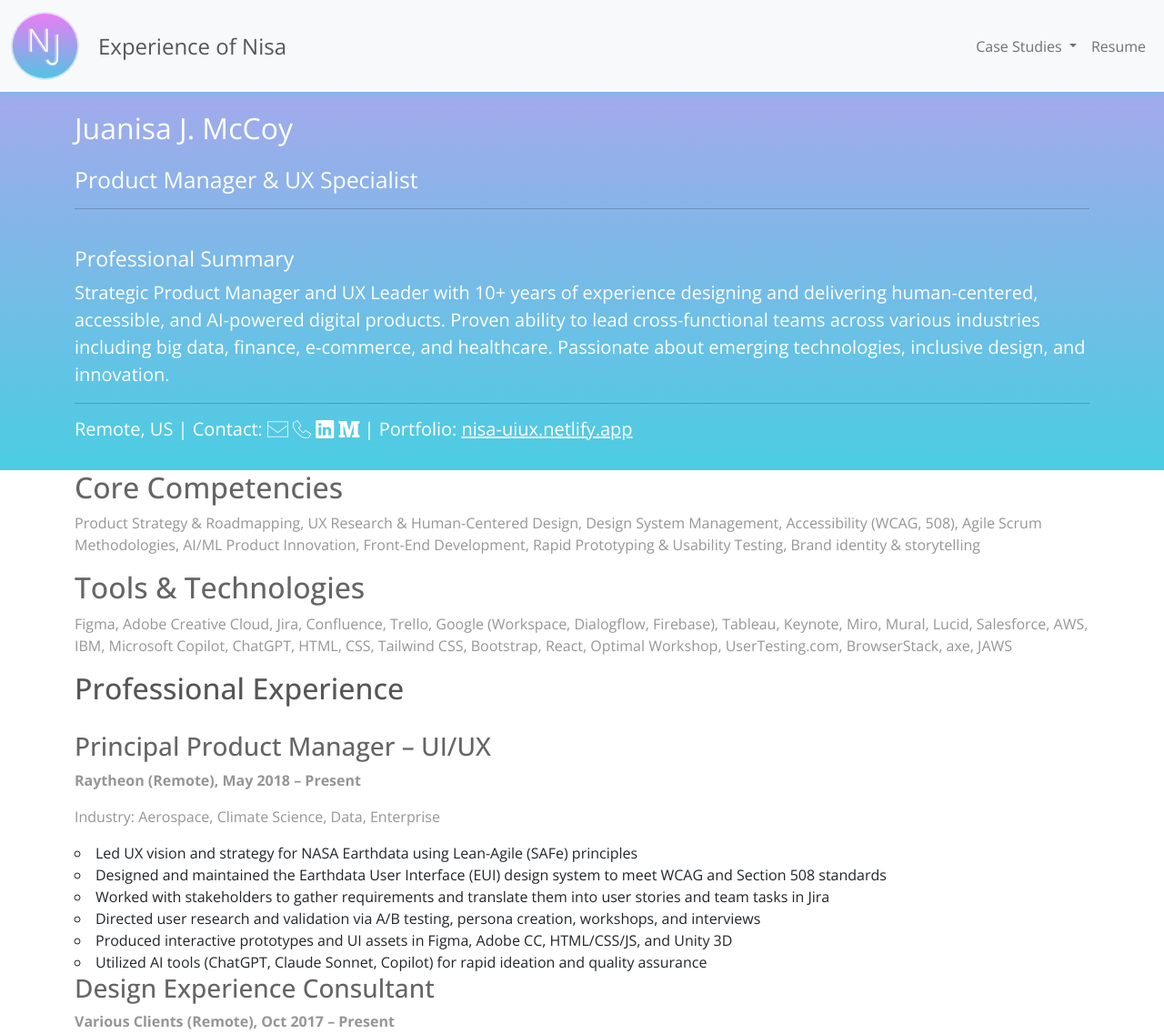
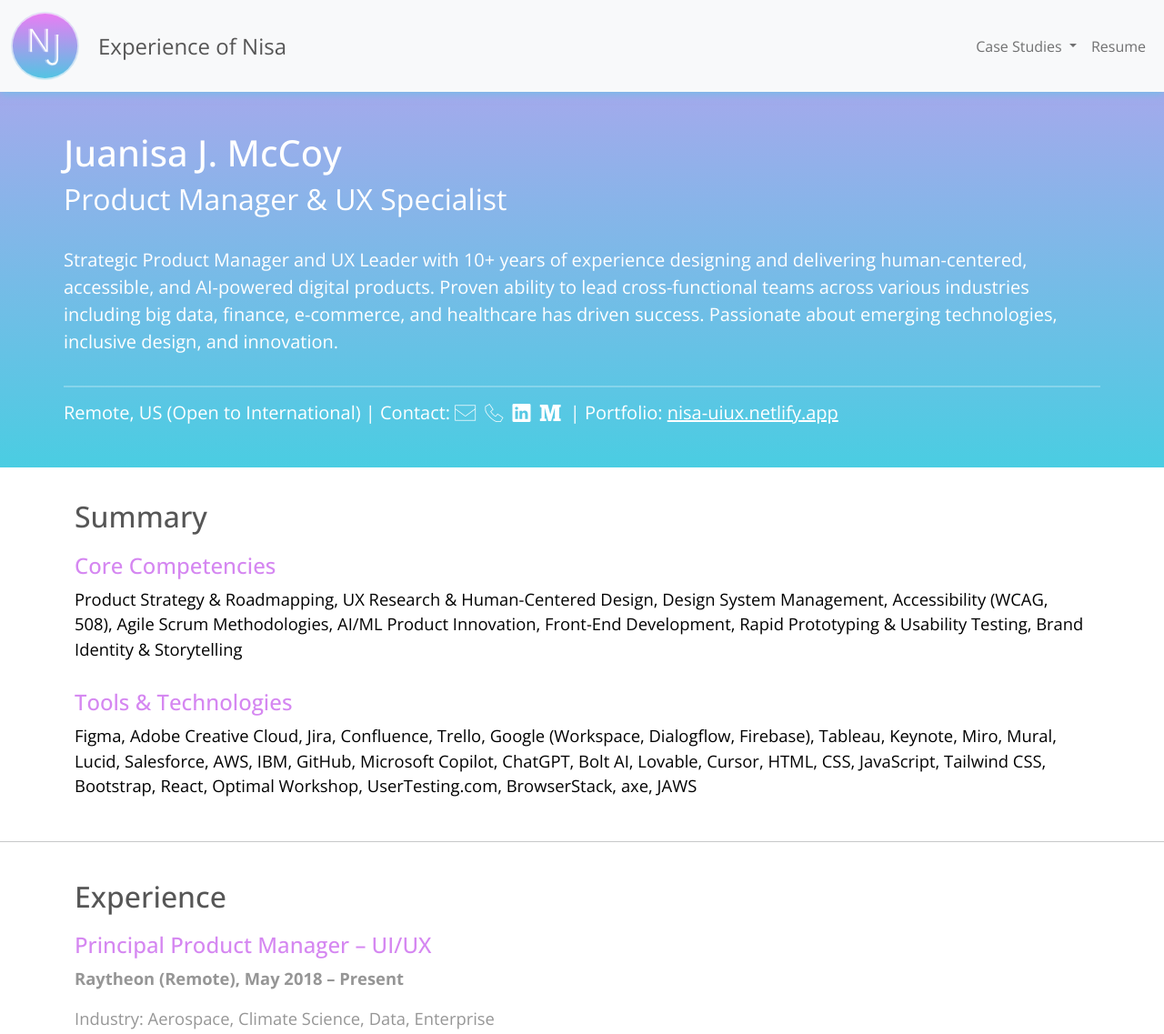
Before and after one commit to nisajaie/nisauiux, a website: page resume.html in a window 1280 px wide. Shown: the top 1137 px of the page at 91% size. Drawn offline with nearby package versions, Linux system fonts and the light colour scheme.

Commit message:
style resume.html

```diff
--- a/css/styles.css
+++ b/css/styles.css
@@ -442,6 +442,7 @@
 .case-goal p {
 	font-weight: 300;
 }
+
 .case-logo {
 	width: 24%;
 }
@@ -565,19 +566,62 @@
 }
 
 /* Resume */
-
-.case-goal .about {
-	font-size: 1.25rem;
+#cover .resume-header {
+	animation-duration: 1s;
+	animation-delay: 1s;
+	-vendor-animation-duration: 1s;
+	-vendor-animation-delay: 1s;
+	-webkit-animation-duration: 1s;
+	-webkit-animation-delay: 1s;
 }
 
-.case-goal .links,
-.case-goal .links a {
+#cover .resume-header hr {
+	color: rgba(255, 255, 255, 1);
+	height: 2px;
+}
+
+.resume-header {
+	padding: 52px 0 40px 0;
+}
+
+.resume-header h1,
+.resume-header h2,
+.resume-header h3,
+.resume-header p {
+	color: #ffffff;
+}
+
+.resume-header h2 {
+	font-weight: 300;
+}
+
+.resume-header .about {
+	padding: 25px 0 17px 0;
+	font-size: 1.125rem;
+	font-weight: 400;
+}
+
+.resume-header .overview {
+	padding-top: 25px;
+	font-size: 1.44rem;
+	font-weight: 400;
+}
+
+.resume-header .about {
+	padding-top: 25px;
+	font-size: 1.25rem;
+	font-weight: 400;
+}
+
+.resume-header .links,
+.resume-header .links a {
 	color: #ffffff;
 	font-size: 1.25rem;
 	font-weight: 300;
+	padding-right: 5px;
 }
 
-.case-goal.resume .statement {
+.resume-header .statement {
 	font-size: 1.55rem;
 }
 
@@ -585,6 +629,47 @@
 .degree li,
 .extra li {
 	list-style-type: circle;
+	font-size: 1.15rem;
+	margin-left: 1.5rem;
+}
+
+#education,
+#activities {
+	padding: 25px 0 25px 0;
+}
+
+#experience {
+	padding-top: 25px;
+}
+
+#core p,
+#experience p,
+#education p,
+#activities p {
+	font-size: 1.15rem;
+}
+
+#core p {
+	color: black;
+}
+
+#experience ul {
+	padding-bottom: 35px;
+}
+
+#core {
+	margin-top: 35px;
+	padding-bottom: 15px;
+}
+
+#core .comp {
+	padding-bottom: 15px;
+}
+
+.resume-title {
+	color: #565656;
+	font-size: 2rem;
+	padding-bottom: 0.75rem;
 }
 
 /* Gallery */
--- a/resume.html
+++ b/resume.html
@@ -52,14 +52,12 @@
   <!-- Cover -->
   <section id="cover">
     <div id="cover-caption">
-        <div class="container case-goal resume">
-            <h1 class="goal">Juanisa J. McCoy</h1>
-            <h2 class="statement">Product Manager &amp; UX Specialist</h2>
+        <div class="container resume-header">
+            <h1>Juanisa J. McCoy</h1>
+            <h2>Product Manager &amp; UX Specialist</h2>
+            <p class="about">Strategic Product Manager and UX Leader with 10+ years of experience designing and delivering human-centered, accessible, and AI-powered digital products. Proven ability to lead cross-functional teams across various industries including big data, finance, e-commerce, and healthcare has driven success. Passionate about emerging technologies, inclusive design, and innovation.</p>
             <hr>
-            <h3 class="overview">Professional Summary</h3>
-            <p class="about">Strategic Product Manager and UX Leader with 10+ years of experience designing and delivering human-centered, accessible, and AI-powered digital products. Proven ability to lead cross-functional teams across various industries including big data, finance, e-commerce, and healthcare. Passionate about emerging technologies, inclusive design, and innovation.</p>
-            <hr>
-            <h3 class="links">Remote, US | Contact: <a href="mailto:nisajaie@gmail.com" aria-label="email contact"><span><i class="btl bt-envelope"></i></span></a> <a href="tel:757-779-4911" aria-label="phone contact"><span><i class="btl bt-phone"></i></span></a> <a href="https://www.linkedin.com/in/nisajaie" aria-label="linkedin" target="_blank"><span><i class="fab fab-linkedin"></i></span></a> <a href="https://medium.com/@nisajaie" aria-label="blog" target="_blank"><span><i class="fab fab-medium"></i></span></a> | Portfolio: <a href="https://nisa-uiux.netlify.app" aria-label="portfolio">nisa-uiux.netlify.app</a></h3>
+            <h3 class="links">Remote, US (Open to International) | Contact: <a href="mailto:nisajaie@gmail.com" aria-label="email contact"><span><i class="btl bt-envelope"></i></span></a> <a href="tel:757-779-4911" aria-label="phone contact"><span><i class="btl bt-phone"></i></span></a> <a href="https://www.linkedin.com/in/nisajaie" aria-label="linkedin" target="_blank"><span><i class="fab fab-linkedin"></i></span></a> <a href="https://medium.com/@nisajaie" aria-label="blog" target="_blank"><span><i class="fab fab-medium"></i></span></a> | Portfolio: <a href="https://nisa-uiux.netlify.app" aria-label="portfolio">nisa-uiux.netlify.app</a></h3>
         </div>
     </div>
   </section>
@@ -68,27 +66,30 @@
   <!-- Core -->
   <section id="core">
     <div class="container">
+     <h2 class="resume-title">Summary</h2>
       <div class="row comp">
-        <h2>Core Competencies</h2>
-        <p>Product Strategy &amp; Roadmapping, UX Research &amp; Human-Centered Design, Design System Management, Accessibility (WCAG, 508), Agile Scrum Methodologies, AI/ML Product Innovation, Front-End Development, Rapid Prototyping &amp; Usability Testing, Brand identity &amp; storytelling
+        <h4>Core Competencies</h4>
+        <p>Product Strategy &amp; Roadmapping, UX Research &amp; Human-Centered Design, Design System Management, Accessibility (WCAG, 508), Agile Scrum Methodologies, AI/ML Product Innovation, Front-End Development, Rapid Prototyping &amp; Usability Testing, Brand Identity &amp; Storytelling
         </p>
       </div>
       <div class="row tech">
-        <h2>Tools &amp; Technologies</h2>
-        <p>Figma, Adobe Creative Cloud, Jira, Confluence, Trello, Google (Workspace, Dialogflow, Firebase), Tableau, Keynote, Miro, Mural, Lucid, Salesforce, AWS, IBM, Microsoft Copilot, ChatGPT, HTML, CSS, Tailwind CSS, Bootstrap, React, Optimal Workshop, UserTesting.com, BrowserStack, axe, JAWS
+        <h4>Tools &amp; Technologies</h4>
+        <p>Figma, Adobe Creative Cloud, Jira, Confluence, Trello, Google (Workspace, Dialogflow, Firebase), Tableau, Keynote, Miro, Mural, Lucid, Salesforce, AWS, IBM, GitHub, Microsoft Copilot, ChatGPT, Bolt AI, Lovable, Cursor, HTML, CSS, JavaScript, Tailwind CSS, Bootstrap, React, Optimal Workshop, UserTesting.com, BrowserStack, axe, JAWS
         </p>
       </div>
     </div>
   </section>
   <!--/Core -->
 
+  <hr>
+
   <!-- Experience -->
   <section id="experience">
     <div class="container">
       <div class="row career">
         <div class="col-md-12 col-sm-12">
-            <h2 class="case-title">Professional Experience</h2>
-            <h3>Principal Product Manager – UI/UX</h3>
+            <h2 class="resume-title">Experience</h2>
+            <h4>Principal Product Manager – UI/UX</h4>
             <p><strong>Raytheon (Remote), May 2018 – Present</strong></p>
             <p class="industry">Industry: Aerospace, Climate Science, Data, Enterprise</p>
             <ul>
@@ -100,17 +101,17 @@
                 <li>Utilized AI tools (ChatGPT, Claude Sonnet, Copilot) for rapid ideation and quality assurance</li>
             </ul>
 
-            <h3>Design Experience Consultant</h3>
+            <h4>Design Experience Consultant</h4>
             <p><strong>Various Clients (Remote), Oct 2017 – Present</strong></p>
             <p class="industry">Industry: E-Commerce, Entertainment, AI/ML, Immersive Technology</p>
             <ul>
                 <li>Delivered successful design solutions for tech, retail, and entertainment (film, music, gaming) clients</li>
                 <li>Facilitated user touchpoint validation and research for release phases of digital, AI, and immersive products</li>
-                <li>Developed solutions with a MERN stack, Unity 3D, Unreal Engine, Rive, Three.js, and LLM/GenAI (ChatGPT, Bolt AI, Lovable, Cursor) tools as needed</li>
+                <li>Developed solutions with a MERN stack, Unity 3D, Unreal Engine, Rive, Three.js, and LLM/GenAI tools</li>
                 <li>Designed interactive multimedia trade show/marketing and immersive presentations</li>
             </ul>
 
-            <h3>Head of Product</h3>
+            <h4>Head of Product</h4>
             <p><strong>IVOW AI, Inc. (Remote), Jan 2019 – May 2022</strong></p>
             <p class="industry">Industry: AI/ML, Immersive Technology</p>
             <ul>
@@ -120,7 +121,7 @@
                 <li>Drove brand storytelling and community engagement through thought leadership content</li>
             </ul>
 
-            <h3>Lead UX Designer – Interaction Design</h3>
+            <h4>Lead UX Designer – Interaction Design</h4>
             <p><strong>Huntington Bank, OH, Nov 2017 – Apr 2018</strong></p>
             <p class="industry">Industry: Finance, FinTech, B2C, B2B</p>
             <ul>
@@ -129,7 +130,7 @@
                 <li>Partnered with Agile teams to align design deliverables with business and customer goals</li>
             </ul>
 
-            <h3>Senior UX Designer</h3>
+            <h4>Senior UX Designer</h4>
             <p><strong>Lytx, CA, Aug 2016 – Oct 2017</strong></p>
             <p class="industry">Industry: Video, Behavorial Science, Data</p>
             <ul>
@@ -138,7 +139,7 @@
                 <li>Collaborated across teams to ensure cohesive and user-friendly product experiences</li>
             </ul>
 
-            <h3>Lead UX/UI Designer</h3>
+            <h4>Lead UX/UI Designer</h4>
             <p><strong>ViaSat Inc., CA, Dec 2015 – Aug 2016</strong></p>
             <p class="industry">Industry: Mobility, Payment Systems, E-commerce</p>
             <ul>
@@ -147,7 +148,7 @@
                 <li>Led cross-functional collaboration across PM, BI, and Dev teams to meet project milestones</li>
             </ul>
 
-            <h3>UI/UX Engineer</h3>
+            <h4>UI/UX Engineer</h4>
             <p><strong>Oracle Corporation, CA, Apr 2015 – Dec 2015</strong></p>
             <p class="industry">Industry: Retail, Enterprise</p>
             <ul>
@@ -156,7 +157,7 @@
                 <li>Conducted research and usability testing to improve product design</li>
             </ul>
 
-            <h3>Senior UI/UX Designer</h3>
+            <h4>Senior UI/UX Designer</h4>
             <p><strong>Hippo Medical Inc., CA, Jun 2013 – Apr 2015</strong></p>
             <p class="industry">Industry: Healthcare</p>
             <ul>
@@ -165,7 +166,7 @@
                 <li>Drove improvements in usability, branding, social media presence, and client satisfaction</li>
             </ul>
 
-            <h3>UX/UI Design Consultant</h3>
+            <h4>UX/UI Design Consultant</h4>
             <p><strong>Freelance, NY &amp; CA, Oct 2009 – May 2013</strong></p>
             <p class="industry">Industry: Entertainment</p>
             <ul>
@@ -179,12 +180,14 @@
   </section>
   <!--/Experience -->
 
+  <hr>
+
   <!-- Education &amp; Certifications -->
   <section id="education">
     <div class="container">
       <div class="row degree">
         <div class="col-md-12 col-sm-12">
-            <h2 class="case-title">Education &amp; Certifications</h2>
+            <h2 class="resume-title">Education &amp; Certifications</h2>
             <ul>
                 <li>B.S., Interactive Media Design – Franklin University (In Progress)</li>
                 <li>NASA TOPS Open Science 101 – NASA</li>
@@ -203,7 +206,7 @@
     <div class="container">
       <div class="row extra">
         <div class="col-md-12 col-sm-12">
-            <h2 class="case-title">Activities &amp; Recognition</h2>
+            <h2 class="resume-title">Activities &amp; Recognition</h2>
             <ul>
                 <li>NASA Space Apps Challenge – Subject Matter Expert & Ambassador (2020–Present)</li>
                 <li>United Nations ITU – Speaker, AI for Good Digital Transformation Group (2019–Present)</li>
```
